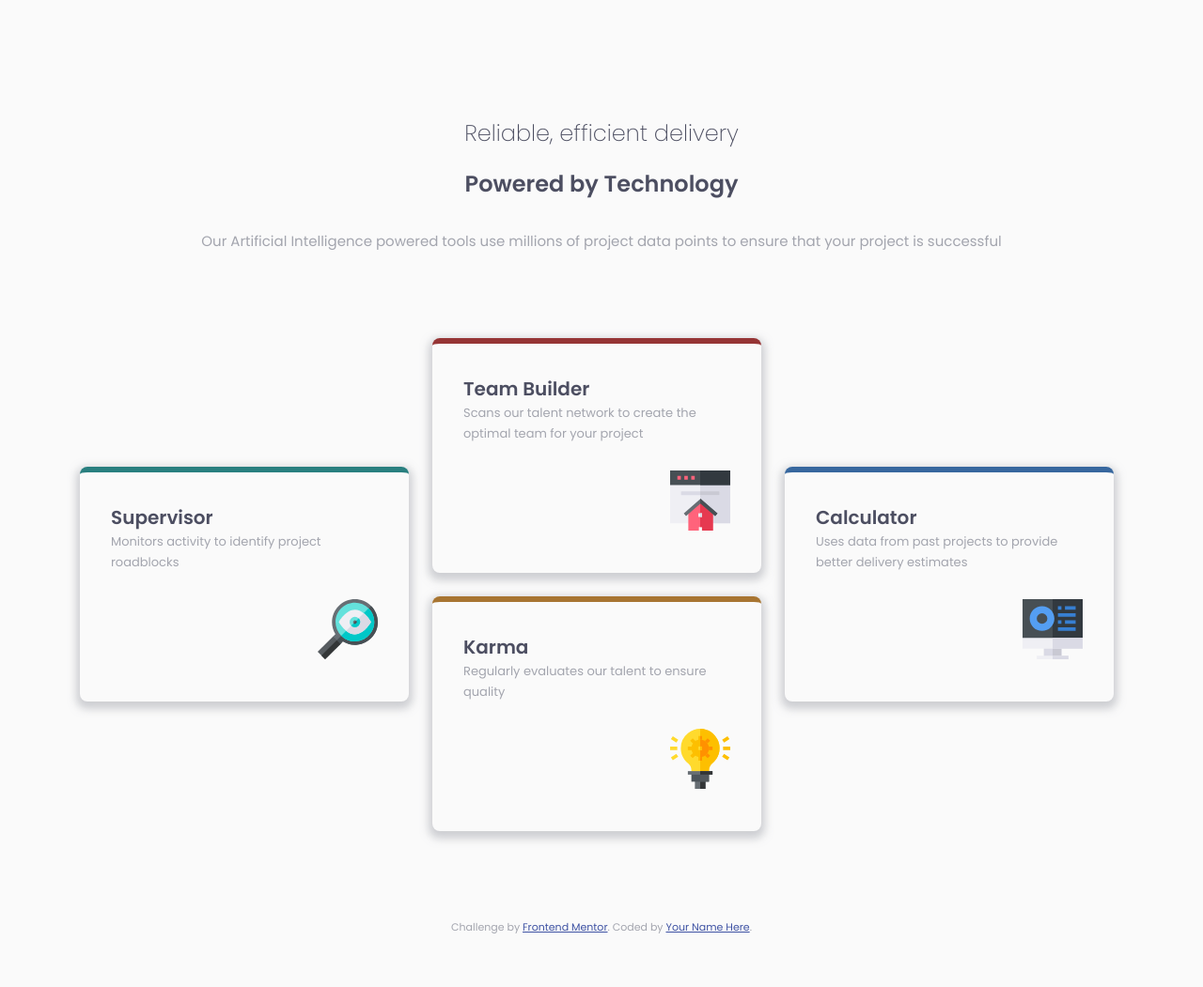
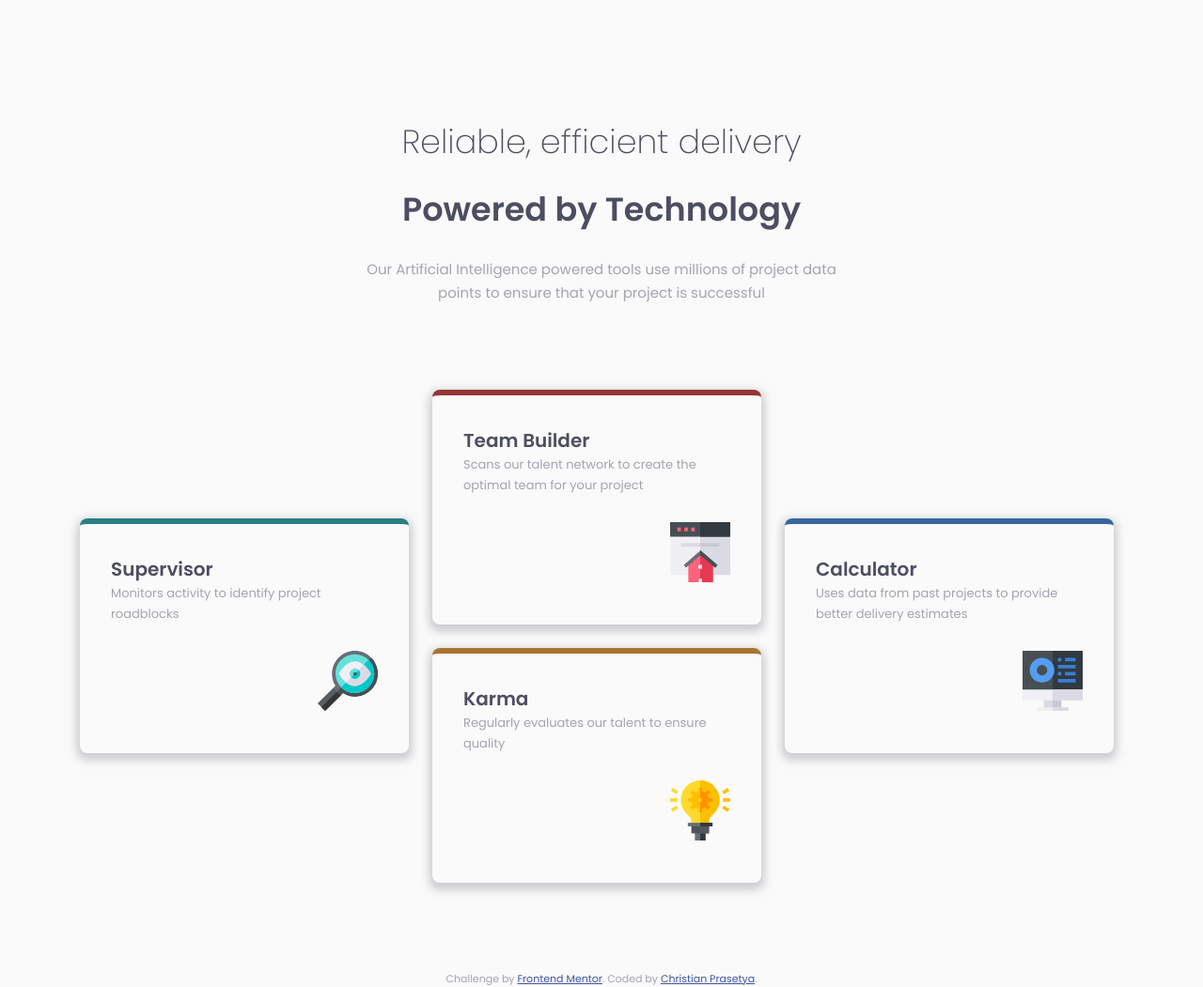
Before and after one commit to christian-prasetya/fem-fourcardfeature-component, a plain HTML site: page index.html in a window 1280 px wide. Shown: the whole page at 94% size. Before the commit the page ends 996 px from the top, so only its background shows below. Drawn offline with Linux system fonts and the light colour scheme.

Commit message:
Update & debugging

```diff
--- a/index.html
+++ b/index.html
@@ -100,7 +100,8 @@
   <footer>
     <p class="attribution">
       Challenge by <a href="https://www.frontendmentor.io?ref=challenge" target="_blank">Frontend Mentor</a>.
-      Coded by <a href="#">Your Name Here</a>.
+      Coded by <a href="https://www.frontendmentor.io/profile/christian-prasetya" target='_blank'>Christian
+        Prasetya</a>.
     </p>
   </footer>
 </body>
--- a/scss/layout/_main.scss
+++ b/scss/layout/_main.scss
@@ -12,12 +12,22 @@ main {
     text-align: center;
     padding-top: u.rem(60);
     padding-bottom: u.rem(60);
+    margin-inline: auto;
+
+    @include u.breakpoint(large) {
+      width: u.rem(511);
+    }
 
     h3 {
       font-weight: b.$font-extralight;
       color: b.$color-heading;
       font-size: u.rem(24);
       margin-bottom: u.rem(19);
+
+      @include u.breakpoint(large) {
+        font-size: u.rem(35);
+        letter-spacing: 2%;
+      }
     }
 
     h1 {
@@ -25,6 +35,12 @@ main {
       font-size: u.rem(24);
       color: b.$color-heading;
       margin-bottom: u.rem(32);
+
+      @include u.breakpoint(large) {
+        font-size: u.rem(35);
+        letter-spacing: 2%;
+        margin-bottom: u.rem(26);
+      }
     }
 
     p {
```
Also changed, not shown: dist/style.css, solution/Mobile Solution (Small).png (added), solution/Mobile Solution.png (added), solution/desktop-solution-1440.png (added), solution/desktop-solution.png (added), 3 other files.
